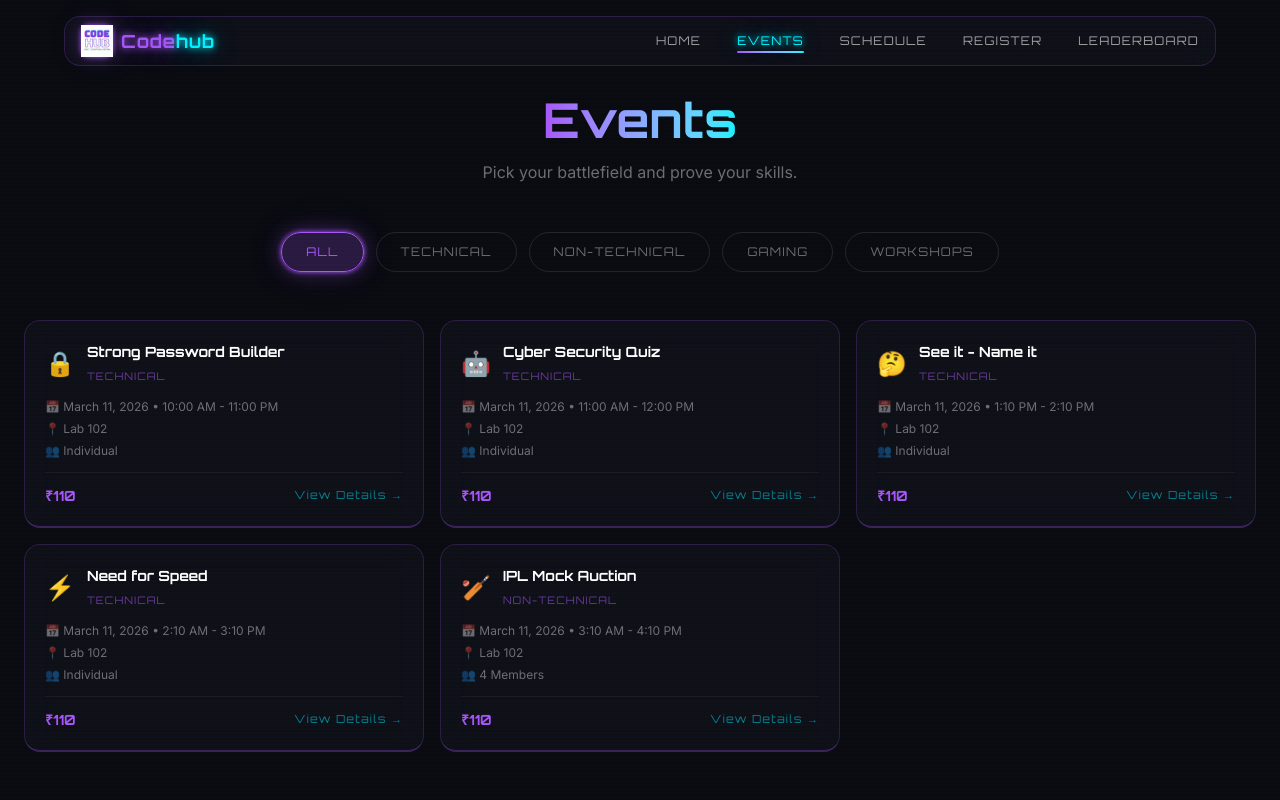
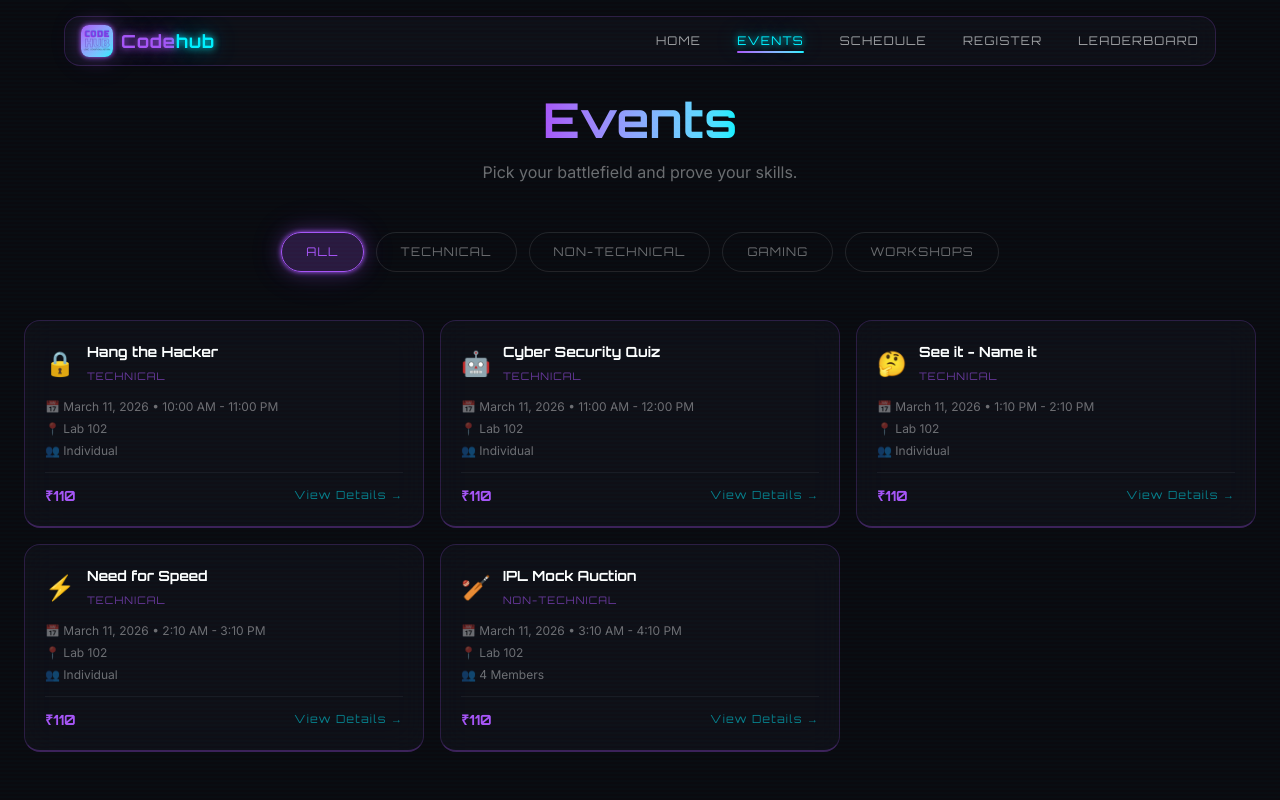
Before and after one commit to Pranay-Siddhartha/Techpulse-2026-main, a Next.js app: page /events in a window 1280 px wide. Shown: the top 800 px of the page. Built offline with nearby package versions, Linux system fonts and the light colour scheme.

Commit message:
feat: update event titles and descriptions

```diff
--- a/src/app/events/page.js
+++ b/src/app/events/page.js
@@ -13,11 +13,11 @@ const pageTransition = {
 const categories = ['All', 'Technical', 'Non-Technical', 'Gaming', 'Workshops'];
 
 const events = [
-    { id: 1, title: 'Strong Password Builder', category: 'Technical', emoji: '🔒', date: 'March 11, 2026', time: '10:00 AM - 11:00 PM', venue: 'Lab 102', team: 'Individual', prize: '₹110', description: 'Design strong, secure passwords by understanding real-world password vulnerabilities and security principles.' },
-    { id: 2, title: 'Cyber Security Quiz', category: 'Technical', emoji: '🤖', date: 'March 11, 2026', time: '11:00 AM - 12:00 PM', venue: 'Lab 102', team: 'Individual', prize: '₹110', description: 'Test participants’ understanding of cyber security concepts, threats, and defenses.' },
-    { id: 3, title: 'See it - Name it', category: 'Technical', emoji: '🤔', date: 'March 11, 2026', time: '1:10 PM - 2:10 PM', venue: 'Lab 102', team: 'Individual', prize: '₹110', description: 'Test participants’ ability to recognize logos related to technology, cybersecurity, software, and global brands.' },
-    { id: 4, title: 'Need for Speed', category: 'Technical', emoji: '⚡', date: 'March 11, 2026', time: '2:10 AM - 3:10 PM', venue: 'Lab 102', team: 'Individual', prize: '₹110', description: 'Measure typing speed and accuracy under intense time pressure.' },
-    { id: 5, title: 'IPL Mock Auction', category: 'Non-Technical', emoji: '🏏', date: 'March 11, 2026', time: '3:10 AM - 4:10 PM', venue: 'Lab 102', team: '4 Members', prize: '₹110', description: 'Build the best-performing team within a fixed budget by strategically selecting players and optimizing resources.' }
+    { id: 1, title: 'Hang the Hacker', category: 'Technical', emoji: '🔒', date: 'March 11, 2026', time: '10:00 AM - 11:00 PM', venue: 'Lab 102', team: 'Individual', prize: '₹110', description: 'Simulates real-world password guessing attacks using a fun hangman-style game.' },
+    { id: 2, title: 'Cyber Security Quiz', category: 'Technical', emoji: '🤖', date: 'March 11, 2026', time: '11:00 AM - 12:00 PM', venue: 'Lab 102', team: 'Individual', prize: '₹110', description: 'A fast-paced quiz covering real-world cyber security topics, focusing on general awareness and fundamental knowledge.' },
+    { id: 3, title: 'See it - Name it', category: 'Technical', emoji: '🤔', date: 'March 11, 2026', time: '1:10 PM - 2:10 PM', venue: 'Lab 102', team: 'Individual', prize: '₹110', description: 'Participants will be shown logos without names and must identify them correctly and quickly.' },
+    { id: 4, title: 'Need for Speed', category: 'Technical', emoji: '⚡', date: 'March 11, 2026', time: '2:10 AM - 3:10 PM', venue: 'Lab 102', team: 'Individual', prize: '₹110', description: 'Participants are given a passage to type within a fixed time limit.' },
+    { id: 5, title: 'IPL Mock Auction', category: 'Non-Technical', emoji: '🏏', date: 'March 11, 2026', time: '3:10 AM - 4:10 PM', venue: 'Lab 102', team: '4 Members', prize: '₹110', description: 'Simulates an IPL-style auction, focusing purely on decision-making, resource allocation, and strategic optimization' }
 ];
 
 function EventModal({ event, onClose }) {
```
Also changed, not shown: public/codehub-logo.png.
